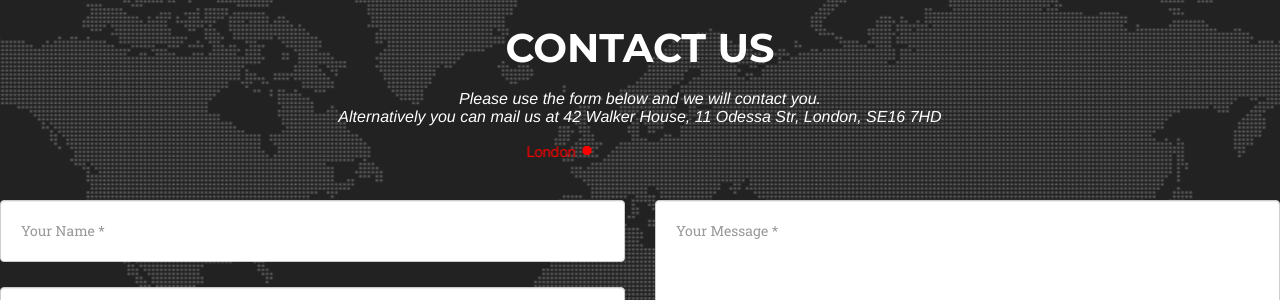
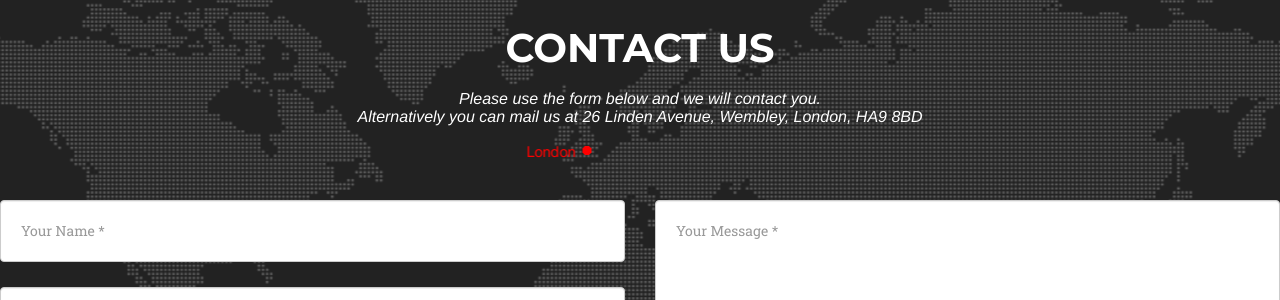
Before and after one commit to dumitrup/dumitrup.github.io, a Jekyll site: the page built from index.html, in a window 1280 px wide and 900 px high, scrolled down 5298 px. Shown: the part 152-452 px from the top of the window. Built offline with Jekyll 4.4.1, drawn with Linux system fonts in a browser that asks for light colours; nearby versions of some CDN libraries; some web fonts are replaced.

Commit message:
Change postal address

```diff
--- a/_data/general.yml
+++ b/_data/general.yml
@@ -3,6 +3,6 @@ facebookDomain: http://facebook.com
 twitterDomain: http://twitter.com
 
 website:
-    postalAddress: 42 Walker House, 11 Odessa Str, London, SE16 7HD
+    postalAddress: 26 Linden Avenue, Wembley, London, HA9 8BD
     facebookUrl: https://facebook.com/panasysuk
     linkedinUrl: https://www.linkedin.com/company/panasys-ltd
```
